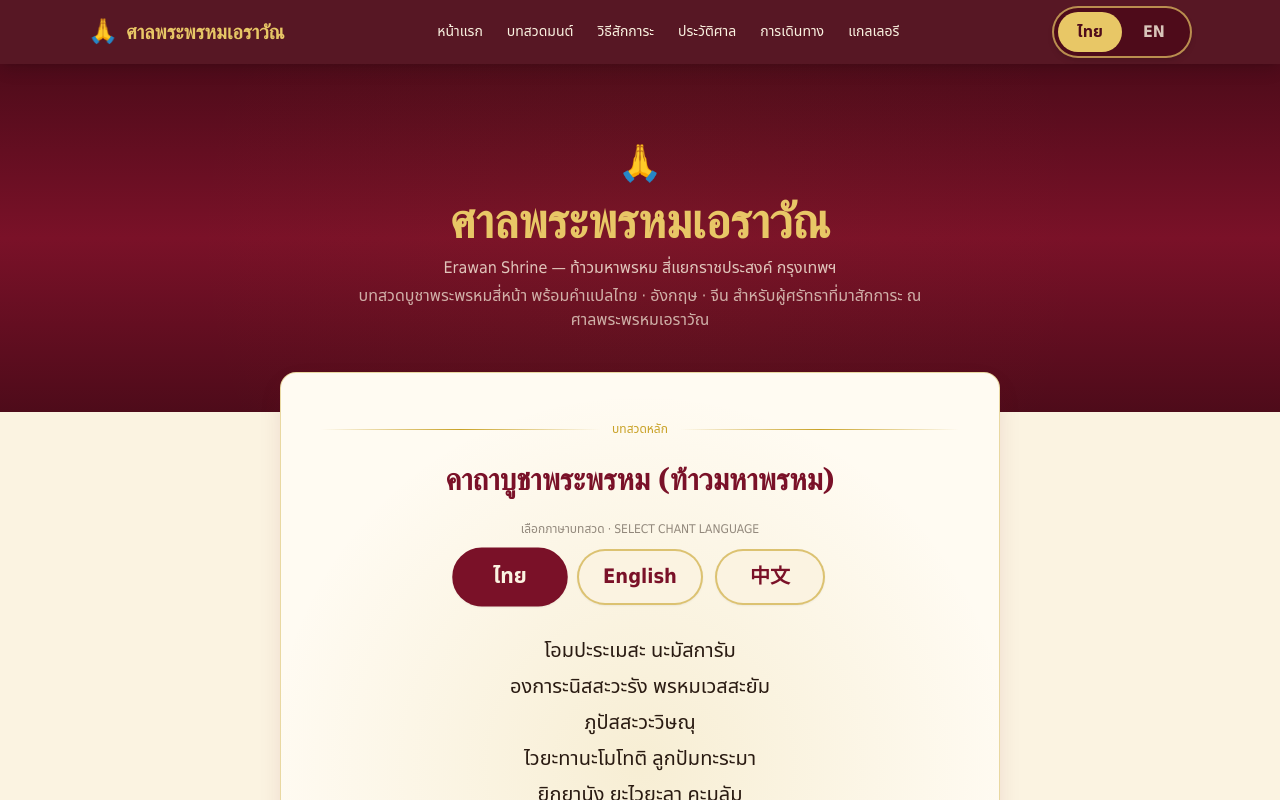
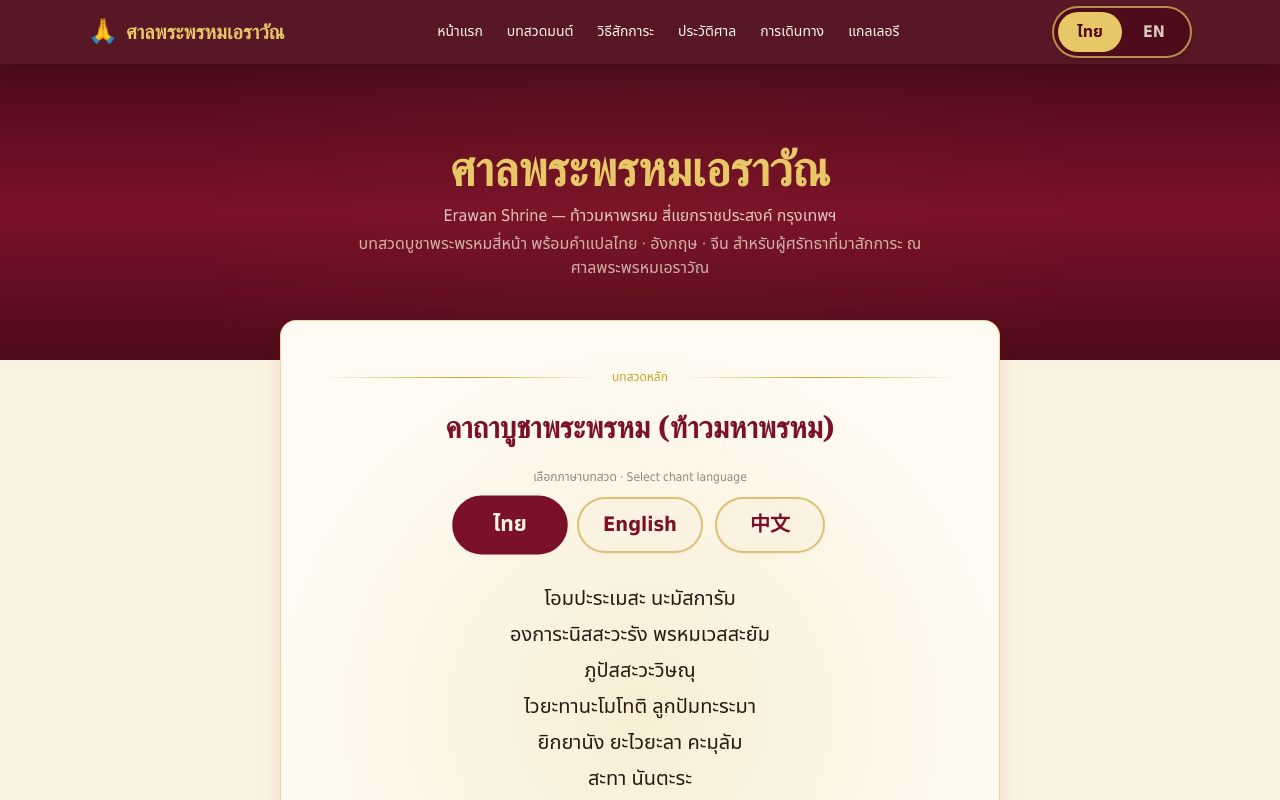
Before and after one commit to Erawan-Shrine/erawan-shrine-website, a Next.js app: page / in a window 1280 px wide. Shown: the top 800 px of the page. Built offline with nearby package versions, Linux system fonts and the light colour scheme.

Commit message:
Remove uppercase transform breaking Thai tone marks; remove redundant hero icon

```diff
--- a/components/PrayerChant.tsx
+++ b/components/PrayerChant.tsx
@@ -85,7 +85,7 @@
 
       <div className="relative">
         <div className="divider-ornament mb-6">
-          <span className="text-shrine-gold text-xs uppercase">
+          <span className="text-shrine-gold text-xs">
             บทสวดหลัก
           </span>
         </div>
@@ -94,7 +94,7 @@
           {chant.title}
         </h2>
 
-        <p className="text-center text-xs text-shrine-ink/50 mb-3 uppercase">
+        <p className="text-center text-xs text-shrine-ink/50 mb-3">
           เลือกภาษาบทสวด · Select chant language
         </p>
         <div className="flex justify-center gap-3 mb-8 flex-wrap">
--- a/components/pages/HomeContent.tsx
+++ b/components/pages/HomeContent.tsx
@@ -101,7 +101,6 @@
       <section className="relative overflow-hidden bg-gradient-to-b from-shrine-redDark via-shrine-red to-shrine-redDark text-shrine-cream">
         <div className="absolute inset-0 opacity-20 bg-mandala" />
         <div className="relative mx-auto max-w-4xl px-4 sm:px-6 py-14 sm:py-20 text-center">
-          <div className="text-4xl mb-3 float-slow">🙏</div>
           <h1 className="font-display text-3xl sm:text-5xl font-bold text-shrine-goldLight mb-3">
             {t.title}
           </h1>
@@ -122,7 +121,7 @@
       {/* Four faces */}
       <section className="mx-auto max-w-5xl px-4 sm:px-6 py-14">
         <div className="divider-ornament mb-3 max-w-xs mx-auto">
-          <span className="text-shrine-gold text-xs uppercase whitespace-nowrap">
+          <span className="text-shrine-gold text-xs whitespace-nowrap">
             {t.facesLabel}
           </span>
         </div>
@@ -136,7 +135,7 @@
               className="rounded-xl bg-shrine-paper border border-shrine-gold/30 card-shadow p-5 text-center"
             >
               <div className="text-3xl mb-2">{f.icon}</div>
-              <div className="text-xs text-shrine-gold uppercase mb-1">
+              <div className="text-xs text-shrine-gold mb-1">
                 {f.title}
               </div>
               <div className="font-medium text-shrine-ink">{f.meaning}</div>
```
